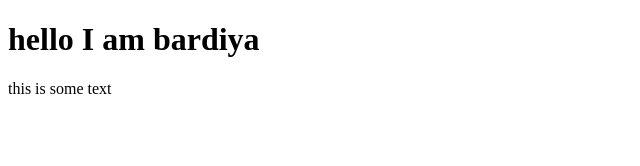
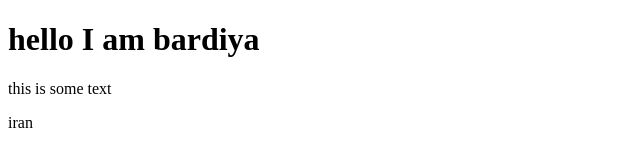
Before and after one commit to bardiyabasafa1384/repositorybardiya-, a plain HTML site: page index.html in a window 1280 px wide. Shown: the full height of the page, 0-640 px from the left. Drawn offline with Linux system fonts and the light colour scheme.

Commit message:
Update index.html

```diff
--- a/index.html
+++ b/index.html
@@ -8,6 +8,7 @@
 <body>
     <h1>hello I am bardiya</h1>
     <p>this is some text</p>
+    <a>iran</a>
 
 </body>
 </html>
```
